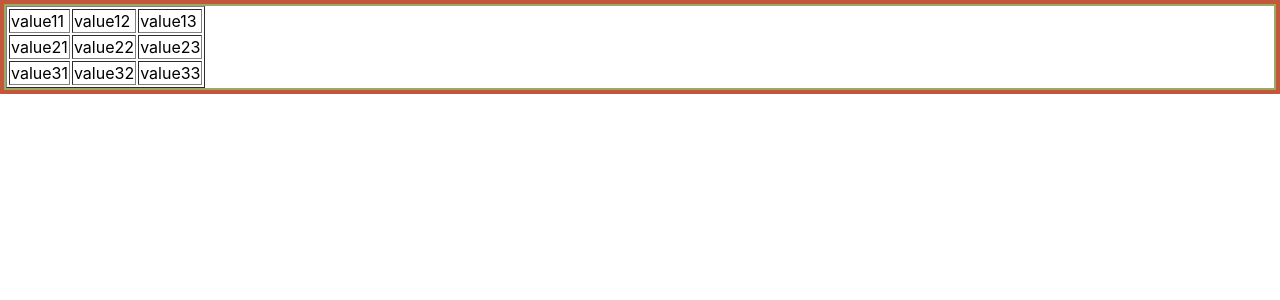
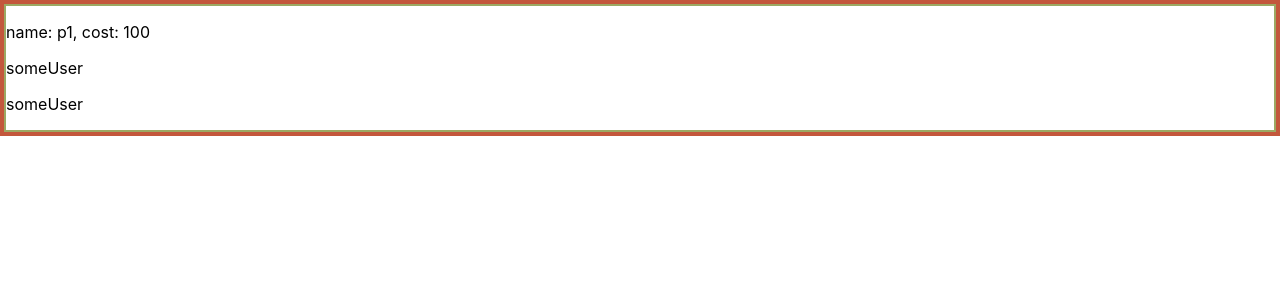
Before and after one commit to eBenya/ReactLessons, a React (Create React App) app: page / in a window 1280 px wide. Shown: the top 300 px of the page. Built offline with nearby package versions, Linux system fonts and the light colour scheme.

Commit message:
Given params to react component. Use props

```diff
--- a/src/App.js
+++ b/src/App.js
@@ -1,100 +1,23 @@
 import { render } from '@testing-library/react';
 import React, { useState } from 'react';
 import { nanoid } from 'nanoid';
+import Product from './UsersComponents/Product';
+import User from './UsersComponents/User';
 
 function id() {
 	return nanoid();
 }
 
-const initNotes = [
-	{
-		id: id(),
-		fields: [
-			{ name: 'prop1', value: 'value11', isEdit: false },
-			{ name: 'prop2', value: 'value12', isEdit: false },
-			{ name: 'prop3', value: 'value13', isEdit: false },
-		]
-	},
-	{
-		id: id(),
-		fields: [
-			{ name: 'prop1', value: 'value21', isEdit: false },
-			{ name: 'prop2', value: 'value22', isEdit: false },
-			{ name: 'prop3', value: 'value23', isEdit: false },
-		]
-	},
-	{
-		id: id(),
-		fields: [
-			{ name: 'prop1', value: 'value31', isEdit: false },
-			{ name: 'prop2', value: 'value32', isEdit: false },
-			{ name: 'prop3', value: 'value33', isEdit: false },
-		]
-	},
-];
 
 function App() {
-
-	const [notes, setNotes] = useState(initNotes);
-
-	const rows = notes.map(note => {
-		const cells = note.fields.map(field => {
-			let element;
-			if (field.isEdit) {
-				element = <input
-					value={field.value}
-					onChange={e => changeCell(note.id, field.name, e)}
-					onBlur={() => endEdit(note.id, field.name)}
-				/>
-			}
-			else {
-				element = <span onClick={() => startEdit(note.id, field.name)}>{field.value}</span>
-			}
-
-			return <td key={field.name}>{element}</td>
-		});
-		return <tr key={note.id}>{cells}</tr>
-	});
-
-	function changeCell(noteId, fieldName, event) {
-		changeState(noteId, fieldName, 'value', event.target.value)
-	}
-	function endEdit(noteId, fieldName) {
-		changeState(noteId, fieldName, 'isEdit', false)
-	}
-	function startEdit(noteId, fieldName) {
-		changeState(noteId, fieldName, 'isEdit', true);
-	}
-	function changeState(noteId, fieldName, editedField, value) {
-		setNotes(notes.map(note => {
-			if (note.id === noteId) {
-				const fields = note.fields.map(field => {
-					if (field.name === fieldName) {
-						return { ...field, [editedField]: value };
-					}
-					else {
-						return field;
-					}
-				});
-				// Важный момент, если вернуть без "id:",
-				// то поле, содержащее id, станет называться noteId !!!!!!!!
-				return { id:noteId, fields:fields };
-			}
-			else {
-				return note;
-			}
-		}));
-	}
 
 	return (
 		<>
 			<div className="borderedExaplesLessonsFromTasks">
 				<div className="borderedDiv">
-					<table border="1px">
-						<tbody>
-							{rows}
-						</tbody>
-					</table>
+					<Product name="p1" cost="100"/>
+					<User/>
+					<User/>
 				</div>
 			</div>
 		</>
--- /dev/null
+++ b/src/UsersComponents/Product.js
@@ -0,0 +1,10 @@
+import React from 'react';
+
+function Product(props){
+    return <p>
+        name: <span>{props.name}</span>,
+		cost: <span>{props.cost}</span>
+    </p>;
+}
+
+export default Product;
--- /dev/null
+++ b/src/UsersComponents/User.js
@@ -0,0 +1,9 @@
+import React from 'react';
+
+function User(){
+    return <p>
+        someUser
+    </p>;
+}
+
+export default User;
```
